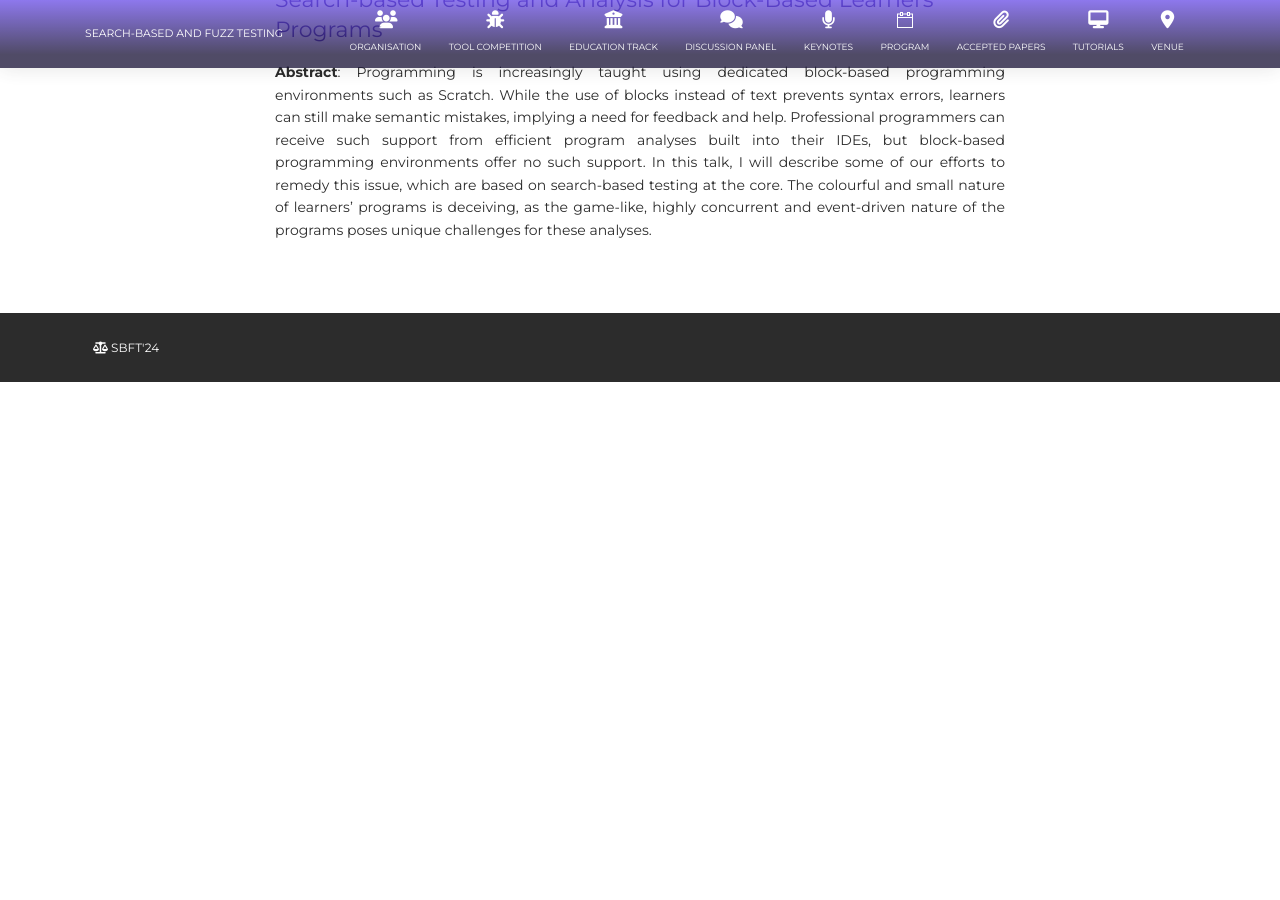
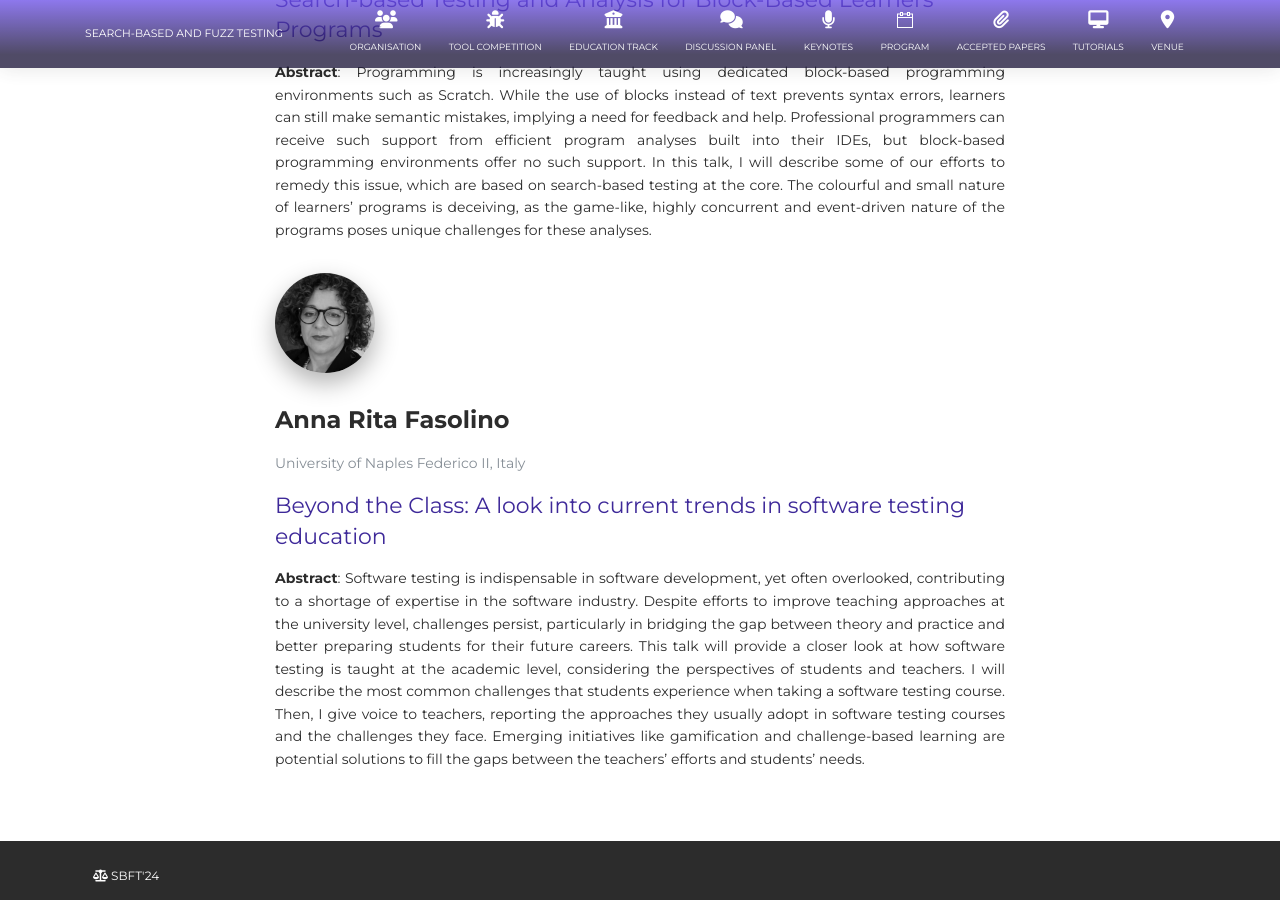
Before and after one commit to sbft24/sbft24.github.io, a Jekyll site: the page built from keynotes/index.html, in a window 1280 px wide and 900 px high, scrolled down 1173 px. Built offline with Jekyll 4.4.1, drawn with Linux system fonts in a browser that asks for light colours; nearby versions of some CDN libraries; before the commit the page ends 1555 px from its top, so only the background shows below that.

Commit message:
adding keynote and image

```diff
--- a/keynotes/index.html
+++ b/keynotes/index.html
@@ -96,6 +96,50 @@ layout: default
             </p>-->
           </div>
         </div>
+        <div class="row">
+          <div class="team-player">
+            <img src="/img/fasol-2966522-small.gif" alt="Thumbnail Image"
+              class="rounded-circle img-fluid img-raised profile-picture">
+            <h4 class="title">Anna Rita Fasolino</h4>
+            <p class="text-secondary">University of Naples Federico II, Italy</p>
+            <h5 class="text-primary">Beyond the Class: A look into current trends in software testing education</h5>
+            <!-- <p><iframe width="100%" height="315" src="https://www.youtube.com/embed/EF13eiidhA0?start=571" title="YouTube video player" frameborder="0" allow="accelerometer; autoplay; clipboard-write; encrypted-media; gyroscope; picture-in-picture; web-share" allowfullscreen></iframe></p> -->
+            <p class="text-justify">
+              <strong>Abstract</strong>:
+              Software testing is indispensable in software development, yet often overlooked, contributing to a shortage of expertise in the software industry.
+              Despite efforts to improve teaching approaches at the university level, challenges persist, particularly in bridging the gap between theory and
+              practice and better preparing students for their future careers.
+              This talk will provide a closer look at how software testing is taught at the academic level, considering the perspectives of students and teachers.
+              I will describe the most common challenges that students experience when taking a software testing course.
+              Then, I give voice to teachers, reporting the approaches they usually adopt in software testing courses and the challenges they face.
+              Emerging initiatives like gamification and challenge-based learning are potential solutions to fill the gaps between the teachers’ efforts and students’ needs.
+            </p>
+            <!-- <p class="text-justify">
+              <strong>Biography</strong>: Jane Cleland-Huang is the Frank M. Freimann Professor of Computer Science
+              Chair and Department Chair of Computer Science and Engineering at the University of Notre Dame. Her
+              research interests focus on Requirements Engineering, Software and Systems Traceability, and Safety
+              Assurance for Cyber-Physical Systems (CPS). She is the Project Lead on the DroneResponse project which
+              was initially developed as a research platform for supporting Software Engineering research in
+              multi-agent CPS, but is now the core platform for a commercial system for deploying small Unmanned
+              Aerial Systems (sUAS) in Emergency Response scenarios. Jane has served as Program Chair for several
+              conferences including the IEEE Requirements Engineering Conference (2010), ESEC/FSE (2014), ICSE (2020),
+              CAIN (2022), and SPLC (2022). She has previously served as Associate Editor of IEEE Transactions on
+              Software Engineering and on the IEEE Software editorial board, and currently serves as Chair of IFIP 2.9
+              Working group on Requirements Engineering, and on the Editorial Boards for Communications of the ACM abd
+              Springer Verlag Requirements Engineering journal.
+
+              <br />
+
+              Along with members of her research group she has been the recipient of seven ACM SIGSOFT Distinguished
+              Paper awards, and the Mannfred Paul award for Excellence in Software Theory and Practice. Jane is
+              committed to supporting a diverse, equitable, and inclusive community of Software Engineering
+              researchers and envisions a future in which our research community is truly reflective of the population
+              around us. She is also passionate about impacting the world in a positive way through technology
+              transfer that takes research into practice, and as a result is currently engaged in two spin-off
+              companies – DroneResponse and SAFA.”
+            </p>-->
+          </div>
+        </div>
       </div>
     </div>
   </div>
```
Also changed, not shown: img/fasol-2966522-small.gif (added).
